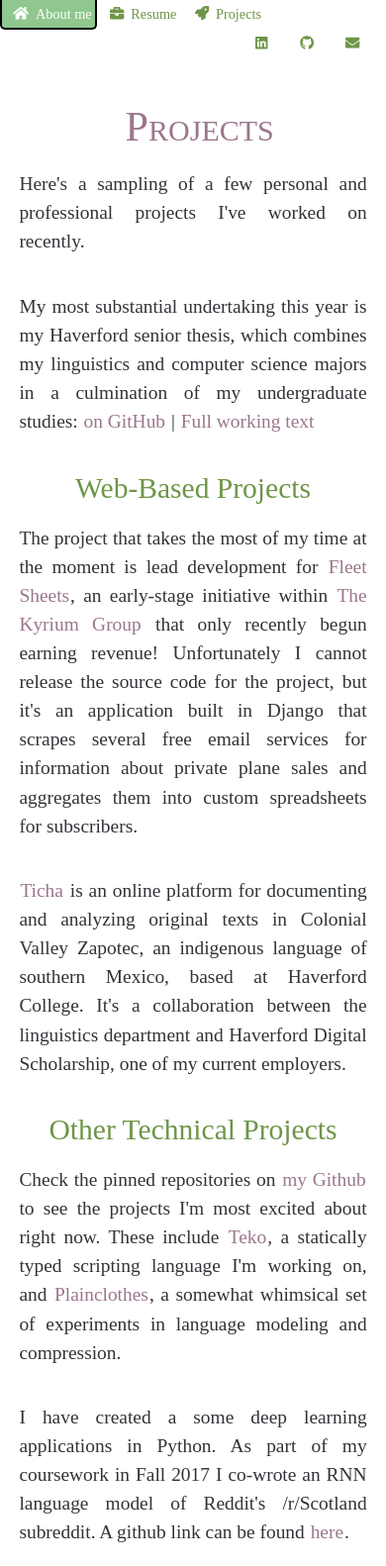
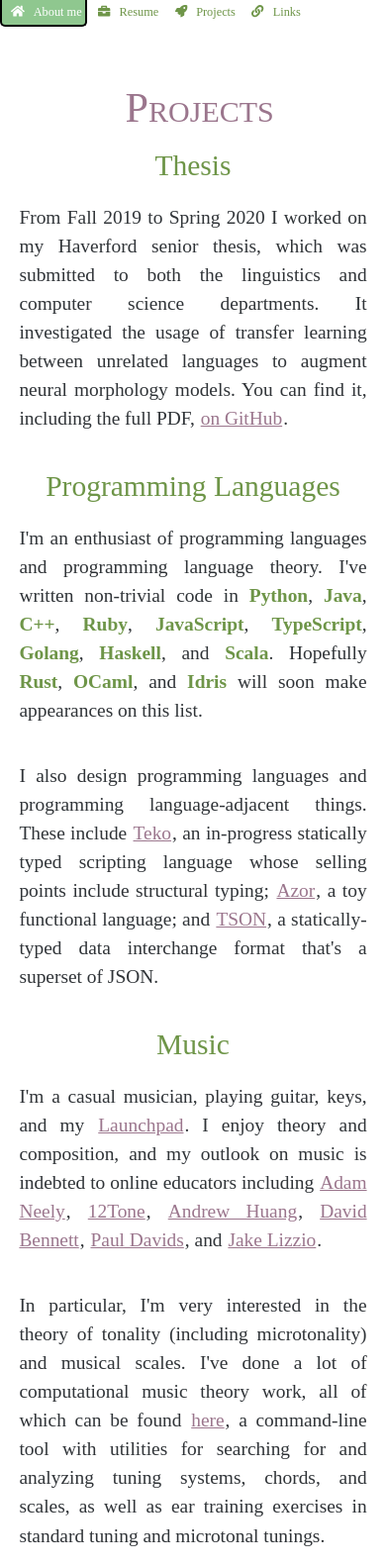
Before and after one commit to cstuartroe/conorstuartroe, a Django app: page /projects in a window 390 px wide. Shown: the top 1582 px of the page at 99% size. Run offline with Django 3.2, Linux system fonts and the light colour scheme; some libraries are stand-ins or nearby versions; some web fonts are replaced.

Commit message:
Modify index and projects

```diff
--- a/conorstuartroe/templates/base.html
+++ b/conorstuartroe/templates/base.html
@@ -4,10 +4,11 @@
 
 		<title>Conor Stuart Roe</title>
 		<link rel="stylesheet" href="https://use.fontawesome.com/releases/v5.0.13/css/all.css" integrity="sha384-DNOHZ68U8hZfKXOrtjWvjxusGo9WQnrNx2sqG0tfsghAvtVlRW3tvkXWZh58N9jp" crossorigin="anonymous">
-		<link rel="stylesheet" href="https://maxcdn.bootstrapcdn.com/bootstrap/3.3.7/css/bootstrap.min.css" integrity="sha384-BVYiiSIFeK1dGmJRAkycuHAHRg32OmUcww7on3RYdg4Va+PmSTsz/K68vbdEjh4u" crossorigin="anonymous">
+		<link href="https://cdn.jsdelivr.net/npm/bootstrap@5.0.0-beta3/dist/css/bootstrap.min.css" rel="stylesheet" integrity="sha384-eOJMYsd53ii+scO/bJGFsiCZc+5NDVN2yr8+0RDqr0Ql0h+rP48ckxlpbzKgwra6" crossorigin="anonymous">
 		<link rel="stylesheet" href="{% static 'css/lander.css' %}">
 		<script src="https://ajax.googleapis.com/ajax/libs/jquery/3.3.1/jquery.min.js"></script>
 		<script defer src="https://use.fontawesome.com/releases/v5.0.13/js/all.js" integrity="sha384-xymdQtn1n3lH2wcu0qhcdaOpQwyoarkgLVxC/wZ5q7h9gHtxICrpcaSUfygqZGOe" crossorigin="anonymous"></script>
+		<script src="https://cdn.jsdelivr.net/npm/bootstrap@5.0.0-beta3/dist/js/bootstrap.bundle.min.js" integrity="sha384-JEW9xMcG8R+pH31jmWH6WWP0WintQrMb4s7ZOdauHnUtxwoG2vI5DkLtS3qm9Ekf" crossorigin="anonymous"></script>
 		<link rel="shortcut icon" href="{% static 'img/favicon.ico' %}">
 		<meta charset="utf-8">
 
@@ -16,21 +17,29 @@
 	<body>
 
 		<header id = "navbar">
-			<div class = "pagelinks" style="float:left;">
-				<a href = "/"> <i class="fas fa-home" aria-hidden="true"></i>About me</a>
-				<a href="/static/pdf/resume.pdf"><i class="fas fa-briefcase" aria-hidden="true"></i>Resume</a>
-				<a href = "/projects"><i class="fas fa-rocket" aria-hidden="true"></i>Projects</a>
-			</div>
-			<div class = "pagelinks" style="float:right;">
-				<a href="http://www.linkedin.com/in/conorstuartroe/">&nbsp;<i class="fab fa-linkedin" aria-hidden="true"></i>&nbsp;</a>
-				<a href="http://www.github.com/cstuartroe">&nbsp;<i class="fab fa-github" aria-hidden="true"></i>&nbsp;</a>
-				<a href="mailto:conorstuartroe@gmail.com">&nbsp;<i class="fas fa-envelope" aria-hidden="true"></i>&nbsp;</a>
+			<div class = "pagelinks d-flex flex-row">
+				<a href="/" class="flex-sm-fill">
+					<i class="fas fa-home" aria-hidden="true"></i>
+					About me
+				</a>
+				<a href="/static/pdf/resume.pdf" class="flex-sm-fill">
+					<i class="fas fa-briefcase" aria-hidden="true"></i>
+					Resume
+				</a>
+				<a href = "/projects" class="flex-sm-fill">
+					<i class="fas fa-rocket" aria-hidden="true"></i>
+					Projects
+				</a>
+				<a href="https://linktr.ee/cstuartroe/" class="flex-sm-fill">
+					<i class="fas fa-link" aria-hidden="true"></i>
+					Links
+				</a>
 			</div>
 		</header>
 
 		<div class="container"><div class="row">
-			<div class="col-xs-2"></div>
-			<div id="mainframe" class="col-xs-12 col-md-8">
+			<div class="col-2"></div>
+			<div id="mainframe" class="col-12 col-md-8">
 				{% block content %}
 				{% endblock %}
 			</div>
--- a/conorstuartroe/templates/projects.html
+++ b/conorstuartroe/templates/projects.html
@@ -3,83 +3,56 @@
 {% block content %}
 	<h1>Projects</h1>
 
+	<h2 id="thesis">Thesis</h2>
+
     <p>
-		Here's a sampling of a few personal and professional projects I've worked on recently.
+		From Fall 2019 to Spring 2020 I worked on my Haverford senior thesis, which was submitted to both the linguistics
+		and computer science departments. It investigated the usage of transfer learning between unrelated languages
+		to augment neural morphology models. You can find it, including the full PDF,
+		<a href="https://github.com/cstuartroe/thesis">on GitHub</a>.
 	</p>
 
-    <p>
-		My most substantial undertaking this year is my	Haverford senior thesis,
-	    which combines my linguistics and computer science majors in a culmination of my undergraduate studies:
-		<a href="https://github.com/cstuartroe/thesis">on GitHub</a> | <a href="/static/pdf/thesis.pdf">Full working text</a>
-	</p>
-
-	<h2 id="webdev">Web-Based Projects</h2>
+	<h2 id="pl">Programming Languages</h2>
 
 	<p>
-		The project that takes the most of my time at the moment is lead development for
-		<a href="https://www.myfleetsheets.com/">Fleet Sheets</a>,
-		an early-stage initiative within <a href="https://www.kyrium.io/">The Kyrium Group</a> that only recently begun
-		earning revenue! Unfortunately I cannot release the source code for the project, but it's an application built
-		in Django that scrapes several free email services for information about private plane sales and aggregates
-		them into custom spreadsheets for subscribers.
+		I'm an enthusiast of programming languages and programming language theory. I've written non-trivial code
+		in <b>Python</b>, <b>Java</b>, <b>C++</b>, <b>Ruby</b>, <b>JavaScript</b>, <b>TypeScript</b>, <b>Golang</b>,
+		<b>Haskell</b>, and <b>Scala</b>. Hopefully <b>Rust</b>, <b>OCaml</b>, and <b>Idris</b> will soon make
+		appearances on this list.
 	</p>
 
 	<p>
-		<a href="http://ticha.haverford.edu">Ticha</a> is an online platform for documenting and analyzing original
-		texts in Colonial Valley Zapotec, an indigenous language of southern Mexico, based at Haverford College. It's a
-		collaboration between the linguistics department and Haverford Digital Scholarship, one of my current employers.
+		I also design programming languages and programming language-adjacent things. These include
+		<a href="https://github.com/cstuartroe/teko">Teko</a>, an in-progress statically typed scripting language
+		whose selling points include structural typing; <a href="https://github.com/cstuartroe/azor">Azor</a>,
+		a toy functional language; and <a href="https://github.com/cstuartroe/tson">TSON</a>, a statically-typed
+		data interchange format that's a superset of JSON.
 	</p>
 
-	<h2 id="deeplearning">Other Technical Projects</h2>
+	<h2 id="music">Music</h2>
 
 	<p>
-		Check the pinned repositories on <a href="https://github.com/cstuartroe">my Github</a> to see the projects I'm
-		most excited about right now. These include <a href="https://github.com/cstuartroe/teko">Teko</a>, a statically
-		typed scripting language I'm working on, and <a href="https://github.com/cstuartroe/plainclothes">Plainclothes</a>,
-		a somewhat whimsical set of experiments in language modeling and compression.
+		I'm a casual musician, playing guitar, keys, and my
+		<a href="https://novationmusic.com/en/launch/launchpad-pro">Launchpad</a>.
+		I enjoy theory and composition, and my outlook on music is indebted to online educators including
+		<a href="https://www.youtube.com/channel/UCnkp4xDOwqqJD7sSM3xdUiQ">Adam Neely</a>,
+		<a href="https://www.youtube.com/channel/UCTUtqcDkzw7bisadh6AOx5w">12Tone</a>,
+		<a href="https://www.youtube.com/channel/UCdcemy56JtVTrsFIOoqvV8g">Andrew Huang</a>,
+		<a href="https://www.youtube.com/channel/UCz2iUx-Imr6HgDC3zAFpjOw">David Bennett</a>,
+		<a href="https://www.youtube.com/channel/UC_Oa7Ph3v94om5OyxY1nPKg">Paul Davids</a>,
+		and <a href="https://www.youtube.com/channel/UCRDDHLvQb8HjE2r7_ZuNtWA">Jake Lizzio</a>.
 	</p>
 
 	<p>
-		I have created a some deep learning applications in Python. As part of my coursework in Fall 2017 I co-wrote an
-		RNN language model of Reddit's /r/Scotland subreddit. A github link can be found
-		<a href="https://github.com/cstuartroe/r-scotland-language-model">here</a>.
+		In particular, I'm very interested in the theory of tonality (including microtonality) and musical scales.
+		I've done a lot of computational music theory work, all of which can be found
+		<a href="https://github.com/cstuartroe/scale-theory">here</a>, a command-line tool with utilities for searching
+		for and analyzing tuning systems, chords, and scales, as well as ear training exercises in standard tuning
+		and microtonal tunings.
 	</p>
 
 	<p>
-		I also created in my spare time an evolutionary simulation of worms with RNN brains learning to navigate
-		obstacles across a screen. Below are images of untrained worms (left) and the worms after about ten generations
-		of learning (right). Full source code can be found
-		<a href="https://github.com/cstuartroe/misc/blob/master/Python/Worms/worms.py">here.</a>
-	</p>
-
-	<img src="https://raw.githubusercontent.com/cstuartroe/misc/master/Python/Worms/stupid-worms.gif" style="width:24em; height:12em;"/>
-	<img src="https://raw.githubusercontent.com/cstuartroe/misc/master/Python/Worms/worms.gif" style="width:24em; height:12em;"/>
-
-	<h2 id="research">Research and Technical Writing</h2>
-
-	<p>I've authored and co-authored a number of research projects recently.</p>
-
-	<p>
-		The most substantial is the research I conducted in summer 2017 with <a href="https://ivy.ai">Ivy</a>, proposing
-		and beginning preliminary implementation of several new strategies for their core product, natural language
-		understanding software which reads the web and answers questions from university site visitors. The products of
-		that research are under proprietary ownership of Ivy and cannot be given here.
-	</p>
-
-	<p>
-		I also conducted several related research projects in fall 2017 related to the Colonial Zapotec language, an
-		indigenous language of 16th-18th century Mexico known only through archived legal and religious documents. A
-		curated edition of part of Leonardo Levanto's 1632 Cathecismo, which I co-authored, can be found
-		<a href="https://ticha.haverford.edu/en/texts/levanto-arte/98/original/">here</a>. I also conducted
-		<a href="/static/pdf/Zapotec.pdf">an individual research project</a> investigating the usage of the covert
-		subject morphosytactic construction in Zapotec, an example of descriptive linguistic writing.
-	</p>
-
-	<p>
-		With <a href="https://dynalect.com">Dynalect</a> I wrote weekly feature pieces and cowrote monthly in-depth
-		industry reports, such as
-		<a href="https://dynalect.files.wordpress.com/2017/05/final-clean-water-report.pdf">this one</a>
-		about clean water access.
+		I haven't published any musical compositions online yet, but if you wait around I might soon!
 	</p>
 
 	<h2 id="language">Language Learning</h2>
@@ -89,7 +62,7 @@
 		rusty but competent conversationalist with <b>Dutch</b> as well as moderately comfortable in <b>Mandarin</b>. I
 		have the terrible habit of casually learning many languages at once, and I have a working familiarity
 		(approximately A1-A2 level, or ability to understand given a dictionary) with <b>Spanish</b>, <b>Russian</b>,
-		and <b>Turkish</b>.
+		and <b>Turkish</b>. I'm also a casual <b>Esperantist</b> and have attended social events conducted in Esperanto.
 	</p>
 
 	<p>
@@ -101,13 +74,11 @@
 	<h2 id="creative_writing">Creative Writing</h2>
 
 	<p>
-		I've been trying my hand at short fiction writing since the beginning of 2019. Here are some selected pieces:
+		I've been trying my hand at fiction writing since the beginning of 2019. Here are two selected short pieces:
 	</p>
 
 	<p style="text-align: center;">
-		<a href="/static/pdf/The Less Gentle Brother.pdf">The Less Gentle Brother</a> |
 		<a href="/static/pdf/Eight Minutes.pdf">Eight Minutes</a> |
-		<a href="/static/pdf/Gridlock.pdf">Gridlock</a> |
 		<a href="/static/pdf/The Oukkri Toukkri.pdf">The Oukrri Toukkri</a>
 	</p>
 {% endblock %}
--- a/static/css/lander.css
+++ b/static/css/lander.css
@@ -171,22 +171,15 @@ table {
 	left: 0;
 	background-color: white;
 	z-index: 1;
-	padding-right: 10px;
 }
 
 .container {
 	width: auto;
 }
 
-.pagelinks {
-	overflow: hidden;
-}
-
 .pagelinks a {
-	float: left;
-	display: block;
 	font-family: "Gentium";
-    font-size: calc(1vh + 1.5vw);
+    font-size: calc(1vh + 1vw);
 	color: #6E9548;
 	text-decoration: none;
 	padding: .25em;
```
Also changed, not shown: conorstuartroe/templates/index.html (+5 -40 lines).
